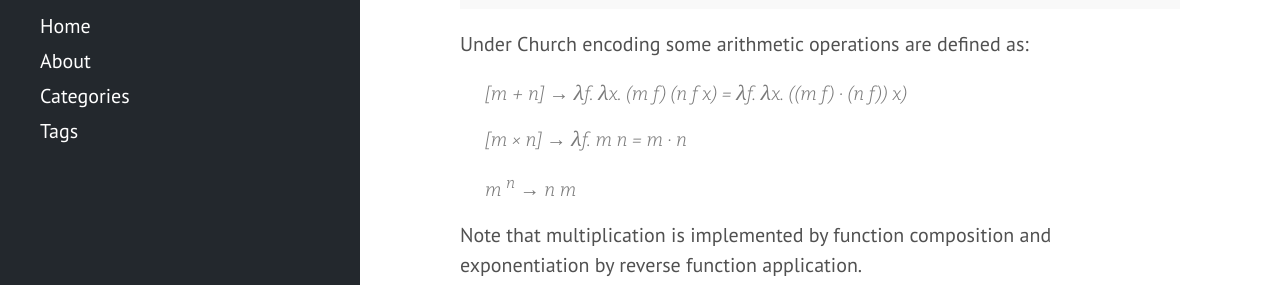
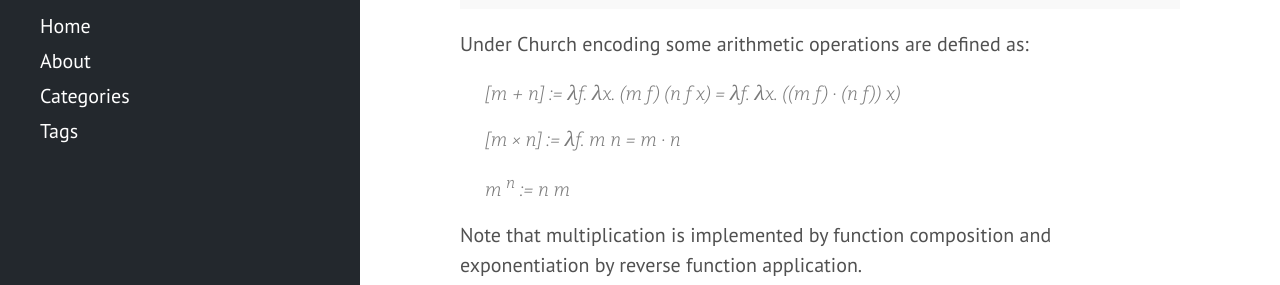
Before and after one commit to xgfd/xgfd.github.io, a Jekyll site: the page built from _posts/2016-02-02-church-numeral.md, in a window 1280 px wide and 900 px high, scrolled down 335 px. Shown: the part 179-464 px from the top of the window. Built offline with Jekyll 4.4.1, drawn with Linux system fonts in a browser that asks for light colours; nearby versions of some CDN libraries.

Commit message:
update syntax

```diff
--- a/_posts/2016-02-02-church-numeral.md
+++ b/_posts/2016-02-02-church-numeral.md
@@ -24,11 +24,11 @@ all previous natural numbers. So 1 = {0} = {∅}, 2 = {1, 0} = {{0}, 0}.
 
 Under Church encoding some arithmetic operations are defined as:
 
-> [m + n] → λf. λx. (m f) (n f x) = λf. λx. ((m f) · (n f)) x)
+> [m + n] := λf. λx. (m f) (n f x) = λf. λx. ((m f) · (n f)) x)
 
-> [m × n] → λf. m n = m · n
+> [m × n] := λf. m n = m · n
 
-> m <sup>n</sup> → n m
+> m <sup>n</sup> := n m
 
 Note that multiplication is implemented by function composition and exponentiation by reverse function application.
 
```
